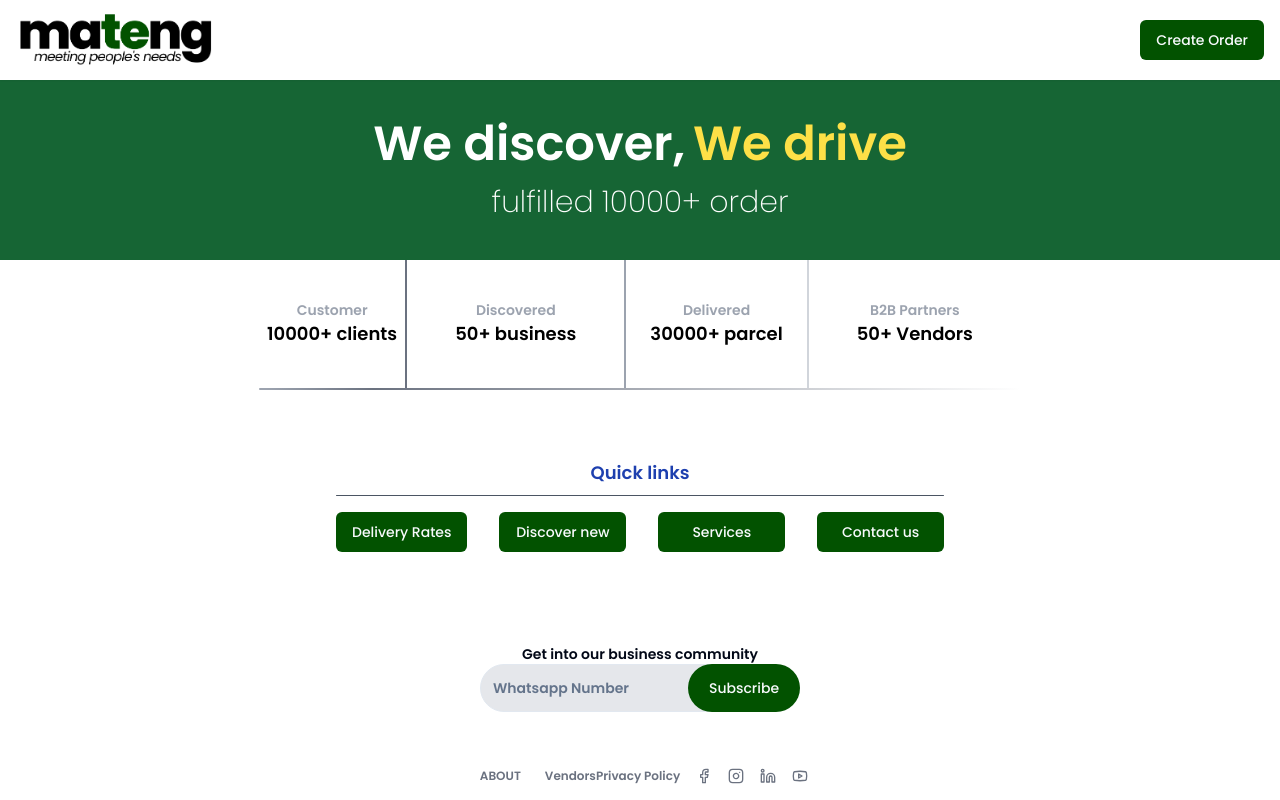
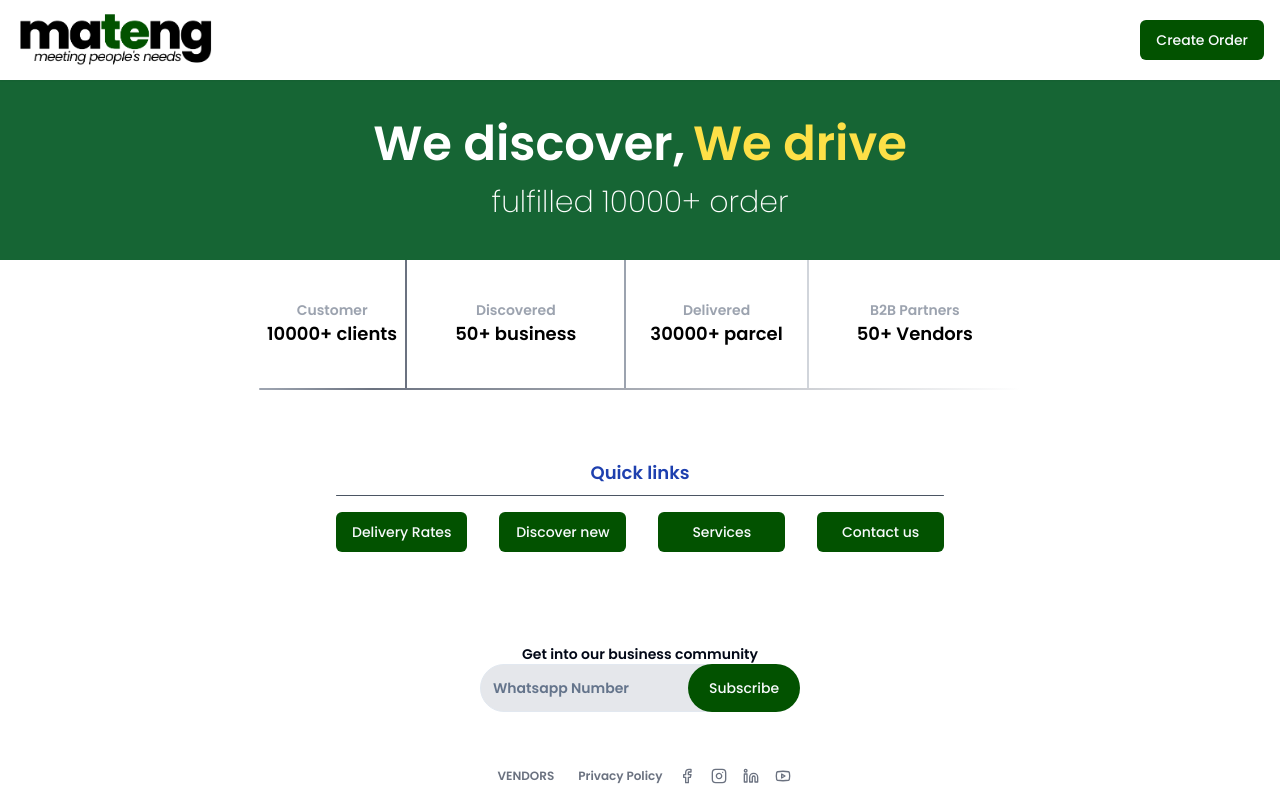
Before and after one commit to bonison01/mateng1, a Next.js app: page / in a window 1280 px wide. Built offline with nearby package versions, Linux system fonts and the light colour scheme.

Commit message:
Update footer-section.tsx

```diff
--- a/app/(marketing)/_components/footer-section.tsx
+++ b/app/(marketing)/_components/footer-section.tsx
@@ -15,9 +15,6 @@ export const Footer = ({ currentPage }: { currentPage?: string }) => {
             href="/about-us"
             className="hover:underline me-4 md:me-6 md:ml-2 uppercase"
           >
-            About
-          </a>
-          <a href="/Vendors" className="hover:underline">
             Vendors
           </a>
           <a href="/privacy-policy" className="hover:underline">
```
